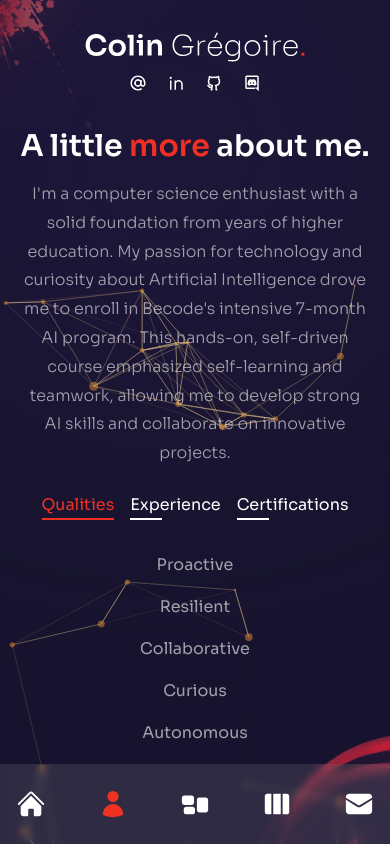
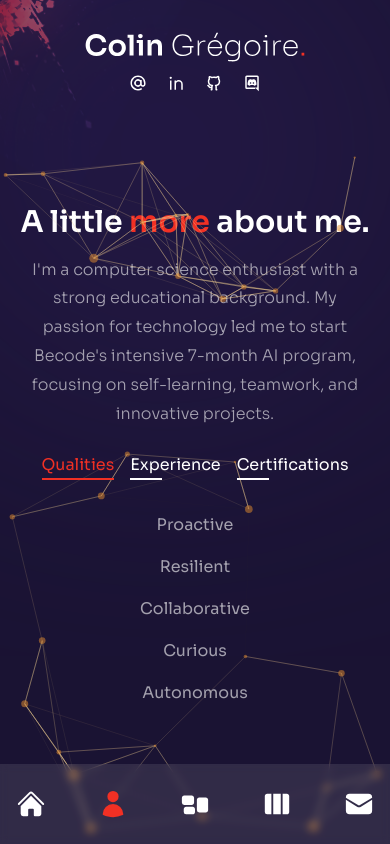
Before and after one commit to Lameuhton/atome_portfolio, a Next.js app: page /about in a window 390 px wide. Built offline with nearby package versions, Linux system fonts and the light colour scheme.

Commit message:
fix responsive

```diff
--- a/components/ParticlesContainer.js
+++ b/components/ParticlesContainer.js
@@ -12,7 +12,7 @@ const ParticlesContainer = () => {
 
   return (
     <Particles
-      className="w-full h-full absolute translate-z-0"
+      className="w-full h-full top-0 absolute translate-z-0"
       id="tsparticles"
       init={particlesInit}
       loaded={particlesLoaded}
--- a/pages/about/index.js
+++ b/pages/about/index.js
@@ -86,12 +86,11 @@ const About = () => {
   const [index, setIndex] = useState(0);
 
   return (
-    <div className="h-full bg-primary/30 py-32 sm:py-0 text-center xl:text-left">
+    <div className="mt-28 h-full flex items-center text-center xl:text-left">
       <div>
         <ParticlesContainer />
       </div>
-      <Circles />
-      <div className="container mx-auto h-full flex flex-col items-center xl:flex-row gap-x-6">
+      <div className="container mx-auto  flex flex-col items-center xl:flex-row gap-x-6 mb-28">
         {/* text */}
         <motion.div
           variants={fadeIn("down", 0.2)}
@@ -104,7 +103,10 @@ const About = () => {
             A little <span className="text-accent">more</span> about me.
           </h2>
           <p className="max-w-[600px] xl:pr-10 mx-auto xl:mx-0 mb-6 xl:mb-12 px-2 xl:px-0">
-          I'm a computer science enthusiast with a solid foundation from years of higher education. My passion for technology and curiosity about Artificial Intelligence drove me to enroll in Becode's intensive 7-month AI program. This hands-on, self-driven course emphasized self-learning and teamwork, allowing me to develop strong AI skills and collaborate on innovative projects.
+            I'm a computer science enthusiast with a strong educational
+            background. My passion for technology led me to start Becode's
+            intensive 7-month AI program, focusing on self-learning, teamwork,
+            and innovative projects.
           </p>
         </motion.div>
         {/* info */}
--- a/pages/contact/index.js
+++ b/pages/contact/index.js
@@ -12,7 +12,7 @@ import { fadeIn } from "../../variants";
 
 const Contact = () => {
   return (
-    <div className="pt-28 md:py-20 h-[80vh] md:h-full flex items-center">
+    <div className=" pt-28 md:py-20 h-[80vh] md:h-full flex items-center">
       <Circles />
       <div className="container mx-auto">
         <div className="flex flex-col md:flex-row gap-x-12">
--- a/pages/work/index.js
+++ b/pages/work/index.js
@@ -10,7 +10,7 @@ import { fadeIn } from "../../variants";
 
 const Work = () => {
   return (
-    <div className="bg-primary/30 py-28 md:py-20 xl:h-full flex items-center">
+    <div className="pt-28 md:py-20 h-[80vh] md:h-full flex items-center">
       <Circles />
       <div className="container mx-auto">
         <div className="flex flex-col xl:flex-row gap-x-8">
--- a/styles/globals.css
+++ b/styles/globals.css
@@ -20,10 +20,10 @@
 
 @layer base {
   body {
-    @apply bg-secondary overflow-hidden leading-relaxed;
+    @apply bg-secondary overflow-x-hidden overflow-y-scroll sm:overflow-y-hidden leading-relaxed;
   }
   .page {
-    @apply w-full h-screen overflow-hidden;
+    @apply w-full h-screen overflow-x-hidden overflow-y-scroll sm:overflow-y-hidden;
   }
   .h1 {
     @apply text-[35px] leading-tight md:text-[60px] md:leading-[1.3] mb-8 font-semibold;
```
